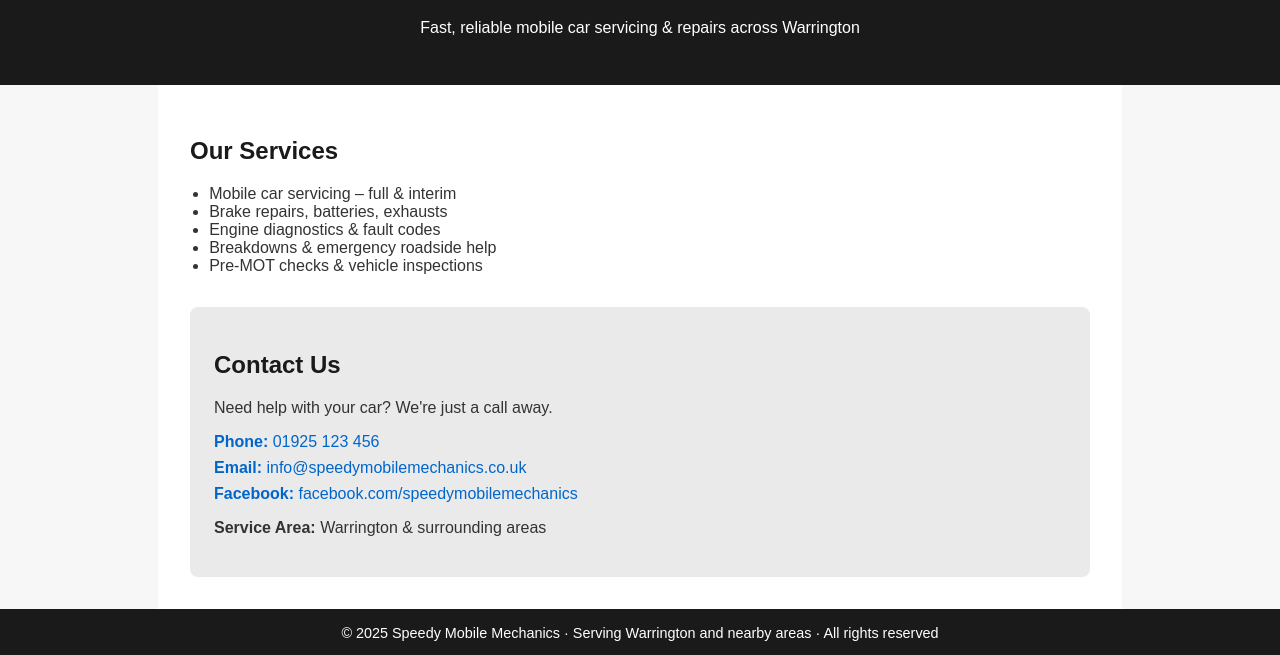
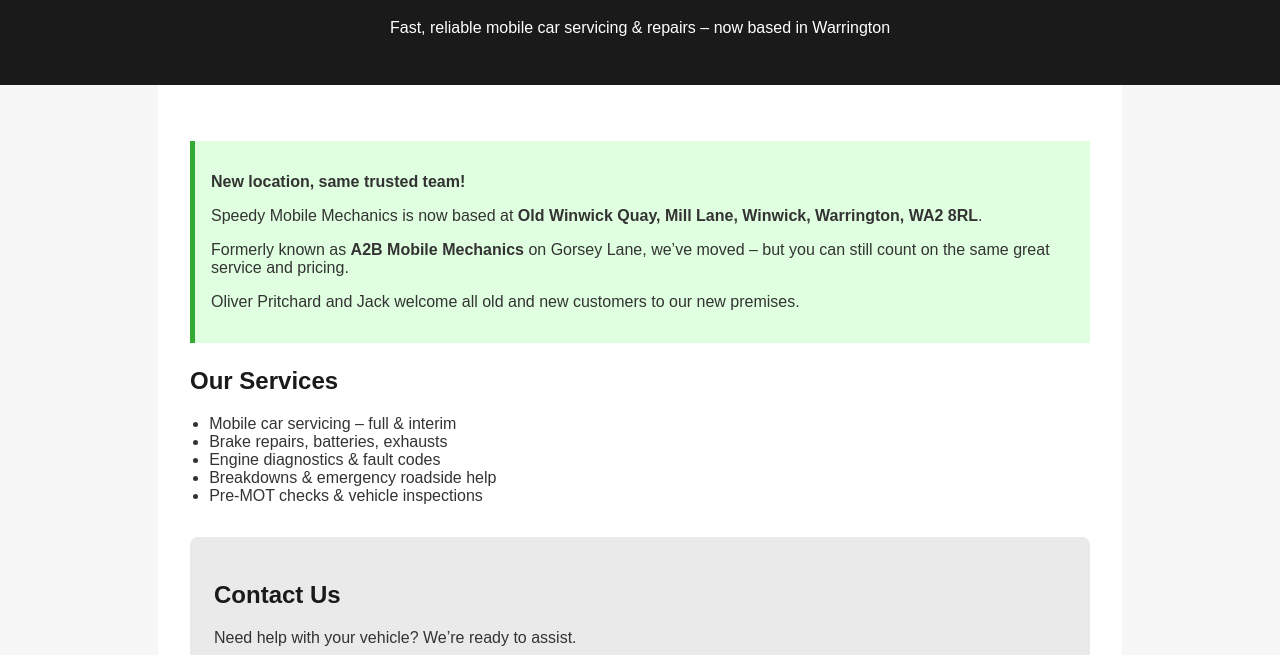
Before and after one commit to andyhorridge/speedymobilemechanics.co.uk, a plain HTML site: page index.html in a window 1280 px wide. Shown: the part 145-800 px from the top of the page. Drawn offline with Linux system fonts and the light colour scheme.

Commit message:
Update index.html
updated details

```diff
--- a/index.html
+++ b/index.html
@@ -3,7 +3,7 @@
 <head>
   <meta charset="UTF-8" />
   <meta name="viewport" content="width=device-width, initial-scale=1.0"/>
-  <meta name="description" content="Speedy Mobile Mechanics - Expert car repairs and servicing at your door in Warrington. Contact us today!"/>
+  <meta name="description" content="Speedy Mobile Mechanics - Now at Old Winwick Quay, Warrington. Same great service and price from your trusted local mechanics."/>
   <title>Speedy Mobile Mechanics | Warrington</title>
   <style>
     body {
@@ -35,6 +35,12 @@
     ul {
       padding-left: 1.2rem;
     }
+    .highlight {
+      background: #e0ffe0;
+      padding: 1rem;
+      border-left: 5px solid #33aa33;
+      margin: 1.5rem 0;
+    }
     .contact-section {
       background: #eaeaea;
       padding: 1.5rem;
@@ -61,10 +67,17 @@
   <header>
     <img src="logo.png" alt="Speedy Mobile Mechanics Logo">
     <h1>Speedy Mobile Mechanics</h1>
-    <p>Fast, reliable mobile car servicing & repairs across Warrington</p>
+    <p>Fast, reliable mobile car servicing & repairs – now based in Warrington</p>
   </header>
 
   <div class="container">
+    <section class="highlight">
+      <p><strong>New location, same trusted team!</strong></p>
+      <p>Speedy Mobile Mechanics is now based at <strong>Old Winwick Quay, Mill Lane, Winwick, Warrington, WA2 8RL</strong>.</p>
+      <p>Formerly known as <strong>A2B Mobile Mechanics</strong> on Gorsey Lane, we’ve moved – but you can still count on the same great service and pricing.</p>
+      <p>Oliver Pritchard and Jack welcome all old and new customers to our new premises.</p>
+    </section>
+
     <section>
       <h2>Our Services</h2>
       <ul>
@@ -78,16 +91,19 @@
 
     <section class="contact-section">
       <h2>Contact Us</h2>
-      <p>Need help with your car? We're just a call away.</p>
-      <a href="tel:+441925123456"><strong>Phone:</strong> 01925 123 456</a>
+      <p>Need help with your vehicle? We’re ready to assist.</p>
+      <a href="tel:+447860658060"><strong>Phone:</strong> 07860 658060</a>
       <a href="mailto:info@speedymobilemechanics.co.uk"><strong>Email:</strong> info@speedymobilemechanics.co.uk</a>
       <a href="https://facebook.com/speedymobilemechanics" target="_blank"><strong>Facebook:</strong> facebook.com/speedymobilemechanics</a>
-      <p><strong>Service Area:</strong> Warrington & surrounding areas</p>
+      <p><strong>Workshop Address:</strong><br>
+      Old Winwick Quay,<br>
+      Mill Lane, Winwick,<br>
+      Warrington, WA2 8RL</p>
     </section>
   </div>
 
   <footer>
-    &copy; 2025 Speedy Mobile Mechanics · Serving Warrington and nearby areas · All rights reserved
+    &copy; 2025 Speedy Mobile Mechanics · Serving Warrington and surrounding areas · All rights reserved
   </footer>
 
 </body>
```
